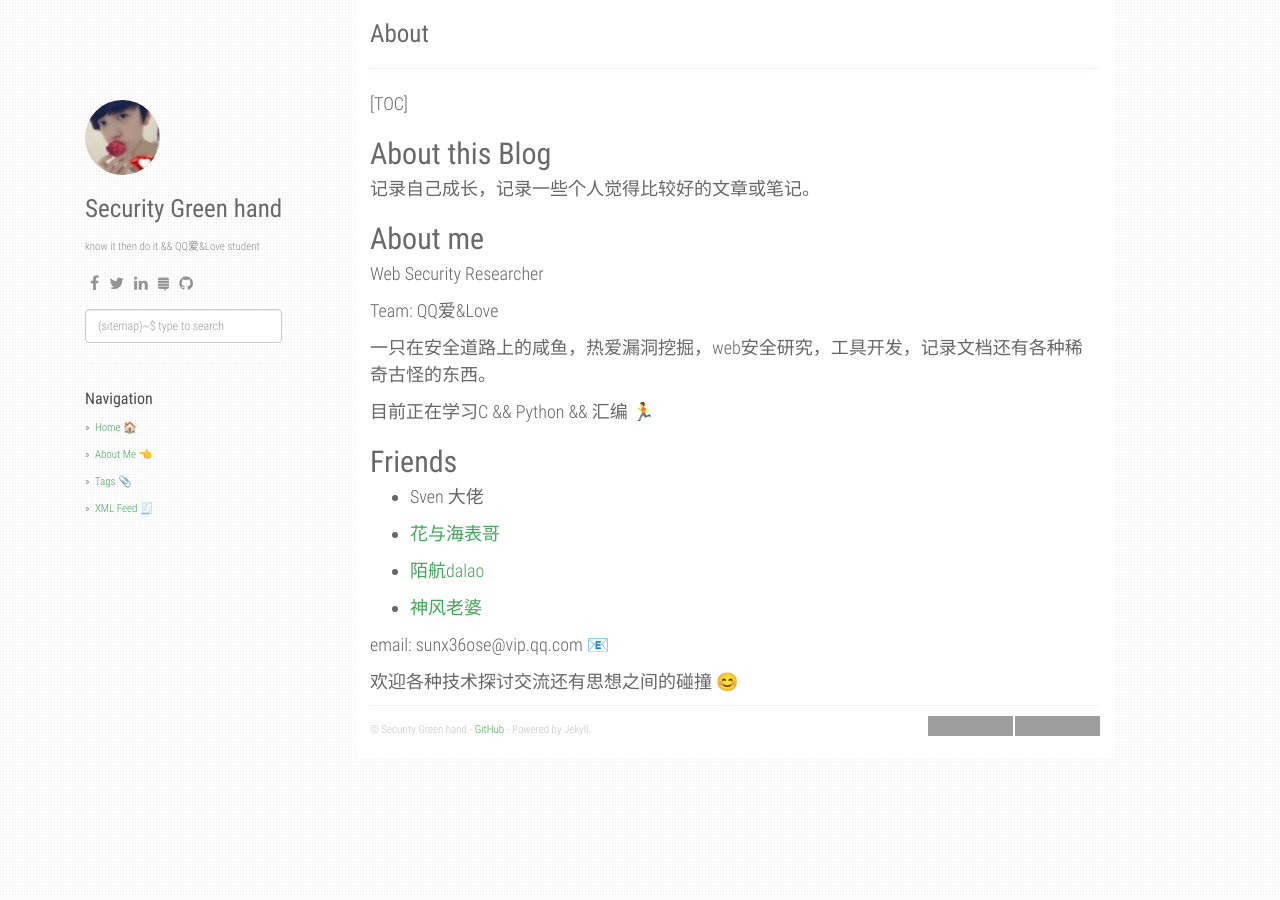
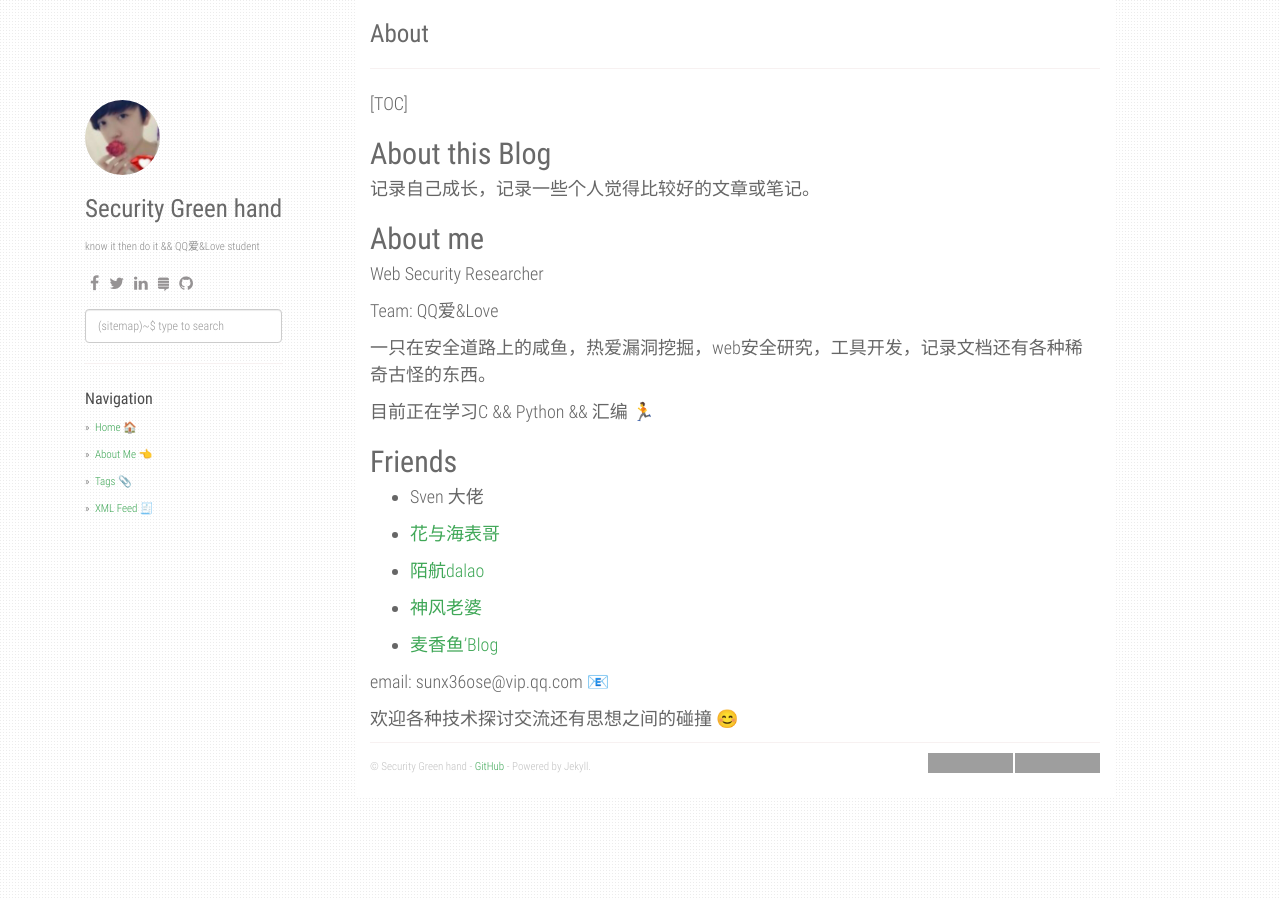
Before and after one commit to fuchen666/ppbibo.github.io, a Jekyll site: the page built from about.md, in a window 1280 px wide. Built offline with Jekyll 4.4.1, drawn with Linux system fonts in a browser that asks for light colours; grey boxes are pictures that could not be loaded.

Commit message:
add friends links

```diff
--- a/about.md
+++ b/about.md
@@ -39,6 +39,8 @@ Team: QQ爱&Love
 
 - [神风老婆](https://www.cnblogs.com/wh4am1/)
 
+- [麦香鱼'Blog](http://www.maixiangyu.xyz/)
+
 
 
 email: sunx36ose@vip.qq.com 📧
```
Also changed, not shown: 1 other file.
